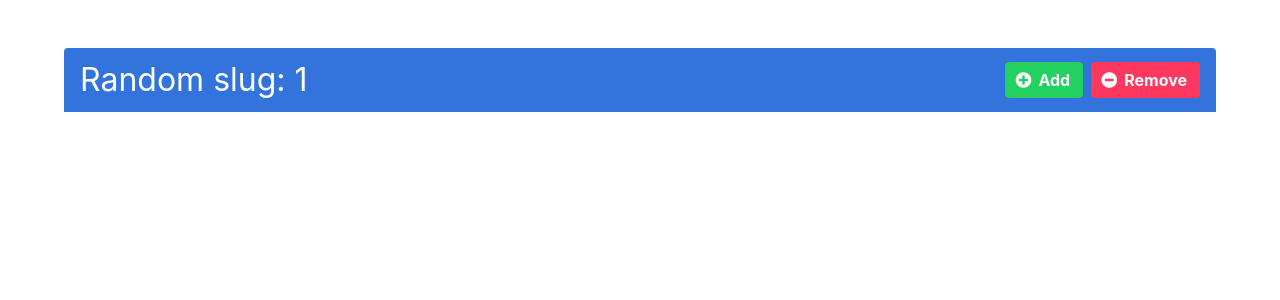
After one commit to aaronbassett/django-ws-connections, a Django app: template wsconnections/counter/templates/counter/index.html in a window 1280 px wide. The commit adds this page. Shown: the top 300 px of the page. Run offline with Django 3.2, Linux system fonts and the light colour scheme; the template is opened without the code that fills it: most values are stand-ins (such as "Sample title", 1, 10 or a date in 2020); some libraries are stand-ins or nearby versions.

Commit message:
Add index view for displaying multiple iframes

```diff
--- a/wsconnections/counter/templates/counter/count.html
+++ b/wsconnections/counter/templates/counter/count.html
@@ -7,7 +7,7 @@
     <link rel="stylesheet" href="https://cdnjs.cloudflare.com/ajax/libs/bulma/0.7.4/css/bulma.min.css">
   </head>
   <body>
-    <section class="section">
+    <section class="section is-marginless is-paddingless">
       <div class="container">
         <div class="card">
           <div class="card-content has-background-primary">
--- /dev/null
+++ b/wsconnections/counter/templates/counter/index.html
@@ -0,0 +1,58 @@
+<!DOCTYPE html>
+<html>
+  <head>
+    <meta charset="utf-8">
+    <meta name="viewport" content="width=device-width, initial-scale=1">
+    <title>Counting WebSocket Connections</title>
+    <link rel="stylesheet" href="https://cdnjs.cloudflare.com/ajax/libs/bulma/0.7.4/css/bulma.min.css">
+    <link rel="stylesheet" href="https://use.fontawesome.com/releases/v5.8.1/css/all.css" integrity="sha384-50oBUHEmvpQ+1lW4y57PTFmhCaXp0ML5d60M1M7uH2+nqUivzIebhndOJK28anvf" crossorigin="anonymous">
+    <script
+  src="https://code.jquery.com/jquery-3.3.1.min.js"
+  integrity="sha256-FgpCb/KJQlLNfOu91ta32o/NMZxltwRo8QtmkMRdAu8="
+  crossorigin="anonymous"></script>
+  </head>
+  <body>
+    <section class="section">
+      <div class="container">
+        <article class="message  is-link">
+            <div class="message-header has-text-centered">
+                <h1 class="is-size-3">Random slug: {{ nanoid }}</h1>
+                <p class="buttons">
+                    <a class="button is-success" id="add">
+                        <span class="icon">
+                            <i class="fas fa-plus-circle"></i>
+                        </span>
+                        <span>Add</span>
+                    </a>
+                    <a class="button is-danger" id="remove">
+                        <span class="icon">
+                            <i class="fas fa-minus-circle"></i>
+                        </span>
+                        <span>Remove</span>
+                    </a>
+                </p>
+            </div>
+        </article>
+        <div id="columnsWrapper">
+          <div class="columns">
+
+          </div>
+        </div>
+      </div>
+    </section>
+  </body>
+
+  <script>
+    var iframeHtml = '<div class="column is-one-third"><iframe src="/count/{{ nanoid }}" class=" is-marginless is-paddingless"></iframe></div>'
+    $("#add").on("click", function(event) {
+        if($('.column').length % 3 == 0) {
+          $('#columnsWrapper').append('<div class="columns"></div>')
+        }
+        $(".columns:last").append(iframeHtml)
+    })
+
+    $("#remove").on("click", function(event) {
+        $('.column:last').remove()
+    });
+  </script>
+</html>
--- a/wsconnections/counter/urls.py
+++ b/wsconnections/counter/urls.py
@@ -1,6 +1,7 @@
 from django.urls import path
-from counter.views import CountView
+from counter.views import CountersWrapperView, CountView
 
 urlpatterns = [
+    path('count/', CountersWrapperView.as_view()),
     path('count/<slug:room_name>/', CountView.as_view()),
 ]
```
Also changed, not shown: wsconnections/counter/views.py (+9 -0 lines), 3 other files.
